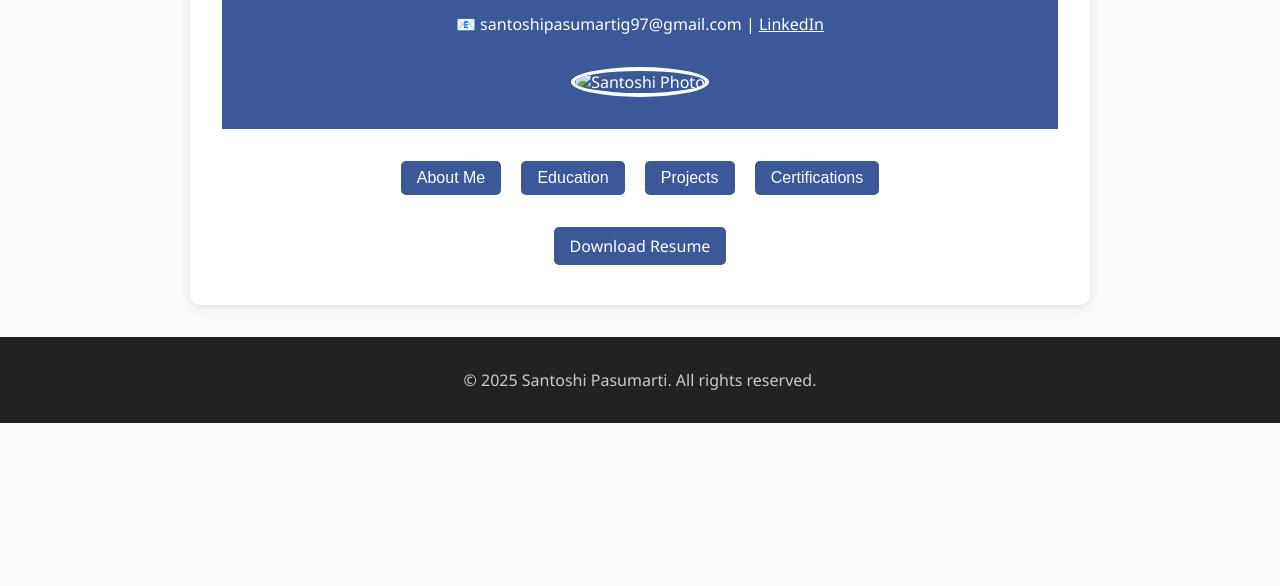
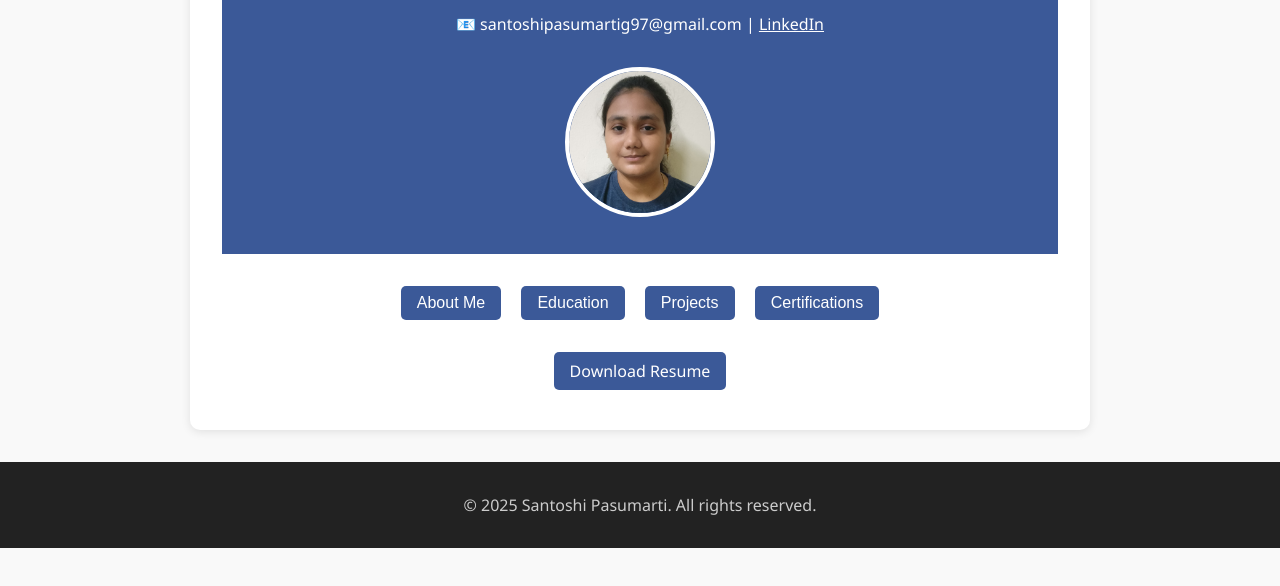
Before and after one commit to Santoshi-15/portfolio, a plain HTML site: page index.html in a window 1280 px wide. Shown: the part 148-734 px from the top of the page. Drawn offline with Linux system fonts and the light colour scheme.

Commit message:
Update index.html

```diff
--- a/index.html
+++ b/index.html
@@ -119,7 +119,7 @@
       <h1>Santoshi Pasumarti</h1>
       <p>B.Tech Student | Computer Science & IT</p>
       <p>📧 santoshipasumartig97@gmail.com | <a href="#" target="_blank">LinkedIn</a></p>
-      <img src="profile.jpg" alt="Santoshi Photo">
+      <img src="santoshi.jpg" alt="Santoshi Photo">
     </header>
     <nav>
       <button onclick="showPage('about')">About Me</button>
```
